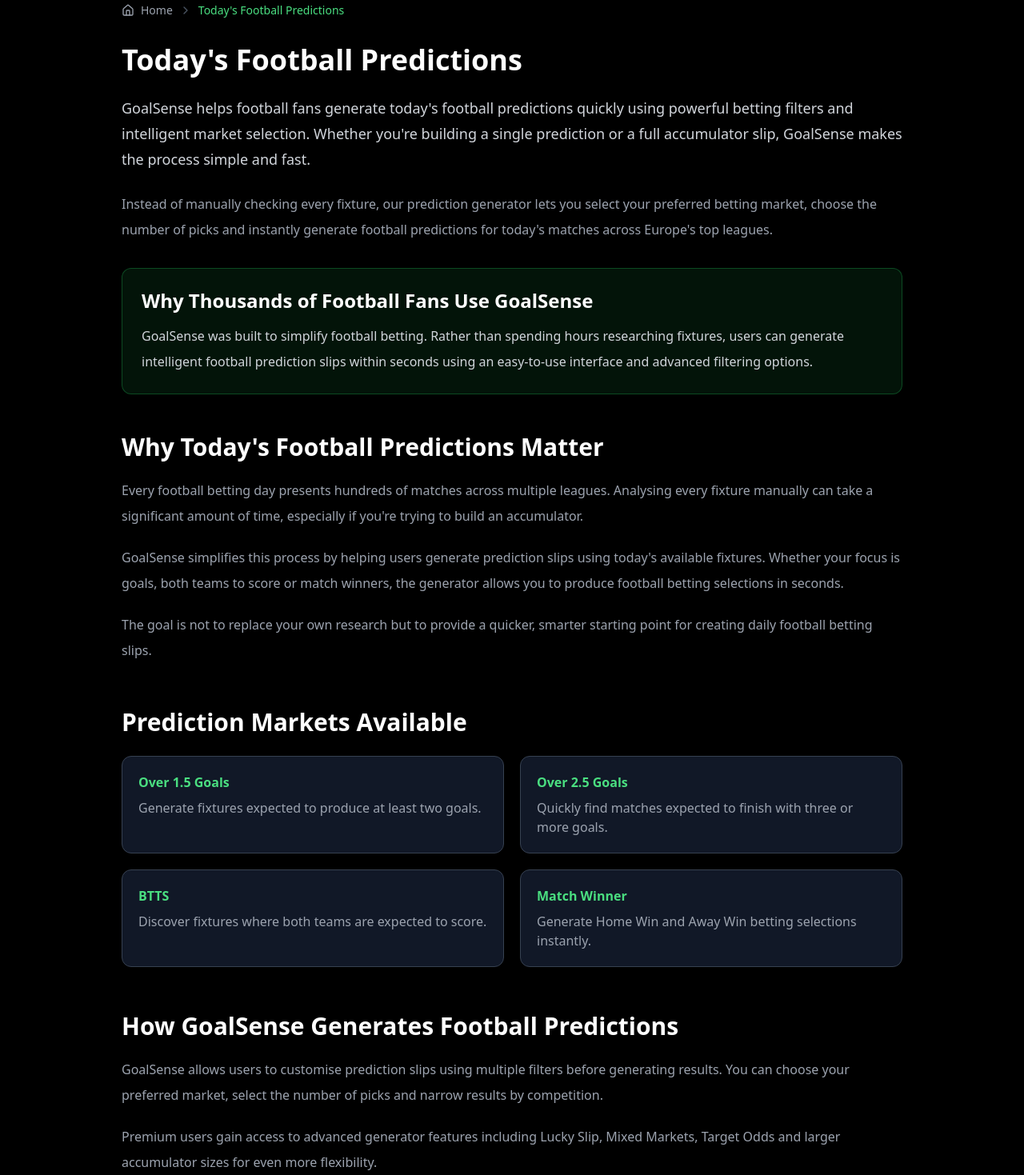
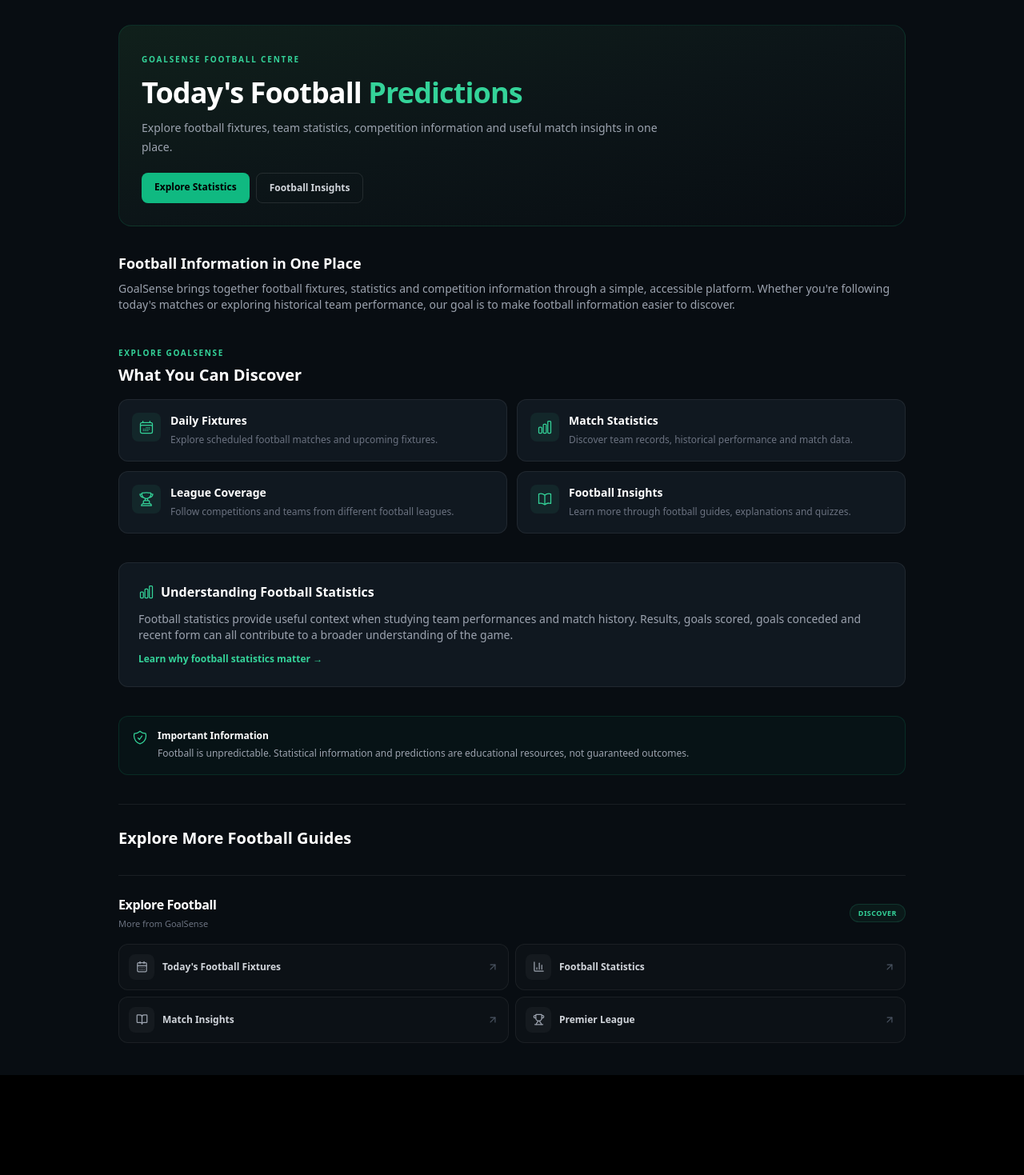
Before and after one commit to Jhondes/goalsense-app, a Next.js app: page /today-football-predictions in a window 1280 px wide. Shown: the part 61-1530 px from the top of the page at 80% size. After the commit the page ends 1405 px from the top, so only its background shows below. Built offline with nearby package versions, Linux system fonts and the light colour scheme; no server answers.

Commit message:
Redesign compact football predictions page

```diff
--- a/app/today-football-predictions/page.tsx
+++ b/app/today-football-predictions/page.tsx
@@ -1,31 +1,62 @@
+
 import type { Metadata } from "next";
 import Link from "next/link";
+import {
+  CalendarDaysIcon,
+  ChartBarIcon,
+  TrophyIcon,
+  BookOpenIcon,
+  ShieldCheckIcon,
+} from "@heroicons/react/24/outline";
+
 import PredictionLinks from "@/components/PredictionLinks";
 import BreadcrumbSchema from "@/components/BreadcrumbSchema";
 import ArticleSchema from "@/components/ArticleSchema";
 import Breadcrumb from "@/components/Breadcrumb";
 
-
-
 export const metadata: Metadata = {
-  title: "Today's Football Predictions & Accumulator Tips | GoalSense",
+  title: "Today's Football Predictions & Match Insights | GoalSense",
   description:
-    "Generate today's football predictions, accumulator tips, Over 2.5 Goals, BTTS and Match Winner selections instantly with GoalSense.",
+    "Explore today's football fixtures, team statistics, competition information and football insights with GoalSense.",
   keywords: [
-    "today football predictions",
-    "football predictions today",
-    "today football tips",
-    "today accumulator tips",
-    "football betting predictions",
-    "BTTS predictions today",
-    "over 2.5 predictions today",
-    "match winner predictions",
+    "today football fixtures",
+    "football statistics today",
+    "football match insights",
+    "today football matches",
+    "football competitions",
     "GoalSense",
   ],
   alternates: {
     canonical: "https://goalsense.live/today-football-predictions",
   },
 };
+
+const features = [
+  {
+    icon: CalendarDaysIcon,
+    title: "Daily Fixtures",
+    description:
+      "Explore scheduled football matches and upcoming fixtures.",
+  },
+  {
+    icon: ChartBarIcon,
+    title: "Match Statistics",
+    description:
+      "Discover team records, historical performance and match data.",
+  },
+  {
+    icon: TrophyIcon,
+    title: "League Coverage",
+    description:
+      "Follow competitions and teams from different football leagues.",
+  },
+  {
+    icon: BookOpenIcon,
+    title: "Football Insights",
+    description:
+      "Learn more through football guides, explanations and quizzes.",
+  },
+];
 
 export default function TodayFootballPredictions() {
   return (
@@ -45,192 +76,166 @@ export default function TodayFootballPredictions() {
 
       <ArticleSchema
         headline="Today's Football Predictions"
-  description="Generate today's football predictions, accumulator tips, Over 2.5 Goals, BTTS and Match Winner selections instantly with GoalSense."
+        description="Explore football fixtures, statistics, competition information and match insights with GoalSense."
         url="https://goalsense.live/today-football-predictions"
         datePublished="2026-07-30"
         dateModified="2026-07-30"
       />
 
-      <main className="max-w-5xl mx-auto px-6 py-16">
+      <main className="min-h-screen bg-[#080d12] text-white">
 
+        <div className="mx-auto max-w-5xl px-5 py-7 sm:py-10">
+
+          {/* Breadcrumb */}
           <Breadcrumb
             items={[
-    {
-      name: "Home",
-      href: "/",
-    },
-    {
-      name: "Today's Football Predictions",
-    },
+              { name: "Home", href: "/" },
+              { name: "Today's Football Predictions" },
             ]}
           />
 
-      <h1 className="text-4xl font-bold mb-6">
-        Today's Football Predictions
+          {/* HERO */}
+          <section className="mb-8 mt-6 rounded-2xl border border-emerald-500/15 bg-gradient-to-br from-[#10201b] via-[#0c1518] to-[#080d12] p-5 sm:p-7">
+
+            <span className="text-[10px] font-bold uppercase tracking-[0.18em] text-emerald-400">
+              GOALSENSE FOOTBALL CENTRE
+            </span>
+
+            <h1 className="mt-3 text-2xl font-extrabold tracking-tight sm:text-3xl md:text-4xl">
+              Today's Football{" "}
+              <span className="text-emerald-400">Predictions</span>
             </h1>
 
-      <p className="text-lg text-gray-300 leading-8 mb-6">
-        GoalSense helps football fans generate today's football predictions
-        quickly using powerful betting filters and intelligent market
-        selection. Whether you're building a single prediction or a full
-        accumulator slip, GoalSense makes the process simple and fast.
+            <p className="mt-3 max-w-2xl text-sm leading-6 text-gray-400">
+              Explore football fixtures, team statistics, competition
+              information and useful match insights in one place.
             </p>
 
-      <p className="text-gray-400 leading-8 mb-8">
-        Instead of manually checking every fixture, our prediction generator
-        lets you select your preferred betting market, choose the number of
-        picks and instantly generate football predictions for today's matches
-        across Europe's top leagues.
-      </p>
+            <div className="mt-5 flex flex-wrap gap-2">
+              <Link
+                href="/insights/football-statistics"
+                className="rounded-lg bg-emerald-500 px-4 py-2.5 text-xs font-bold text-black transition hover:bg-emerald-400"
+              >
+                Explore Statistics
+              </Link>
 
-      <div className="rounded-xl border border-green-500/30 bg-green-500/10 p-6 mb-12">
-        <h2 className="text-2xl font-semibold text-white mb-3">
-          Why Thousands of Football Fans Use GoalSense
+              <Link
+                href="/insights"
+                className="rounded-lg border border-white/10 px-4 py-2.5 text-xs font-semibold text-gray-300 transition hover:border-emerald-400/30 hover:text-emerald-400"
+              >
+                Football Insights
+              </Link>
+            </div>
+          </section>
+
+          {/* INTRODUCTION */}
+          <section className="mb-9">
+            <h2 className="mb-2 text-lg font-bold text-white">
+              Football Information in One Place
             </h2>
 
-        <p className="text-gray-300 leading-8">
-          GoalSense was built to simplify football betting. Rather than spending
-          hours researching fixtures, users can generate intelligent football
-          prediction slips within seconds using an easy-to-use interface and
-          advanced filtering options.
+            <p className="text-xs leading-6 text-gray-400 sm:text-sm">
+              GoalSense brings together football fixtures, statistics and
+              competition information through a simple, accessible
+              platform. Whether you're following today's matches or
+              exploring historical team performance, our goal is to make
+              football information easier to discover.
+            </p>
+          </section>
+
+          {/* FEATURES */}
+          <section className="mb-9">
+            <div className="mb-4">
+              <span className="text-[10px] font-bold uppercase tracking-[0.16em] text-emerald-400">
+                Explore GoalSense
+              </span>
+
+              <h2 className="mt-1 text-xl font-extrabold">
+                What You Can Discover
+              </h2>
+            </div>
+
+            <div className="grid grid-cols-1 gap-3 sm:grid-cols-2">
+              {features.map((feature) => {
+                const Icon = feature.icon;
+
+                return (
+                  <div
+                    key={feature.title}
+                    className="flex items-start gap-3 rounded-xl border border-white/[0.07] bg-[#101820] p-4 transition hover:border-emerald-400/25"
+                  >
+                    <div className="flex h-9 w-9 shrink-0 items-center justify-center rounded-lg bg-emerald-400/[0.08]">
+                      <Icon className="h-5 w-5 text-emerald-400" />
+                    </div>
+
+                    <div>
+                      <h3 className="text-sm font-bold text-white">
+                        {feature.title}
+                      </h3>
+
+                      <p className="mt-1 text-xs leading-5 text-gray-500">
+                        {feature.description}
                       </p>
                     </div>
+                  </div>
+                );
+              })}
+            </div>
+          </section>
 
-      <h2 className="text-3xl font-bold mt-12 mb-5">
-        Why Today's Football Predictions Matter
+          {/* FOOTBALL ANALYSIS */}
+          <section className="mb-9 rounded-xl border border-white/[0.07] bg-[#101820] p-5 sm:p-6">
+
+            <div className="flex items-center gap-2">
+              <ChartBarIcon className="h-5 w-5 text-emerald-400" />
+
+              <h2 className="text-base font-bold text-white">
+                Understanding Football Statistics
               </h2>
-
-      <p className="text-gray-400 leading-8 mb-5">
-        Every football betting day presents hundreds of matches across multiple
-        leagues. Analysing every fixture manually can take a significant amount
-        of time, especially if you're trying to build an accumulator.
-      </p>
-
-      <p className="text-gray-400 leading-8 mb-5">
-        GoalSense simplifies this process by helping users generate prediction
-        slips using today's available fixtures. Whether your focus is goals,
-        both teams to score or match winners, the generator allows you to
-        produce football betting selections in seconds.
-      </p>
-
-      <p className="text-gray-400 leading-8">
-        The goal is not to replace your own research but to provide a quicker,
-        smarter starting point for creating daily football betting slips.
-      </p>
-
-      <h2 className="text-3xl font-bold mt-14 mb-6">
-        Prediction Markets Available
-      </h2>
-
-      <div className="grid gap-5 md:grid-cols-2">
-
-        <div className="rounded-xl border border-gray-700 bg-gray-900 p-5">
-          <h3 className="font-semibold text-green-400 mb-2">
-            Over 1.5 Goals
-          </h3>
-
-          <p className="text-gray-400">
-            Generate fixtures expected to produce at least two goals.
-          </p>
             </div>
 
-        <div className="rounded-xl border border-gray-700 bg-gray-900 p-5">
-          <h3 className="font-semibold text-green-400 mb-2">
-            Over 2.5 Goals
-          </h3>
-
-          <p className="text-gray-400">
-            Quickly find matches expected to finish with three or more goals.
-          </p>
-        </div>
-
-        <div className="rounded-xl border border-gray-700 bg-gray-900 p-5">
-          <h3 className="font-semibold text-green-400 mb-2">
-            BTTS
-          </h3>
-
-          <p className="text-gray-400">
-            Discover fixtures where both teams are expected to score.
-          </p>
-        </div>
-
-        <div className="rounded-xl border border-gray-700 bg-gray-900 p-5">
-          <h3 className="font-semibold text-green-400 mb-2">
-            Match Winner
-          </h3>
-
-          <p className="text-gray-400">
-            Generate Home Win and Away Win betting selections instantly.
-          </p>
-        </div>
-
-      </div>
-
-      <h2 className="text-3xl font-bold mt-14 mb-5">
-        How GoalSense Generates Football Predictions
-      </h2>
-
-      <p className="text-gray-400 leading-8 mb-5">
-        GoalSense allows users to customise prediction slips using multiple
-        filters before generating results. You can choose your preferred market,
-        select the number of picks and narrow results by competition.
-      </p>
-
-      <p className="text-gray-400 leading-8 mb-5">
-        Premium users gain access to advanced generator features including Lucky
-        Slip, Mixed Markets, Target Odds and larger accumulator sizes for even
-        more flexibility.
-      </p>
-
-      <p className="text-gray-400 leading-8">
-        Once your selections are generated, you can regenerate the slip while
-        keeping your favourite locked picks, making it easy to experiment with
-        different combinations.
-      </p>
-
-      <h2 className="text-3xl font-bold mt-14 mb-5">
-        Tips Before Building Your Football Accumulator
-      </h2>
-
-      <ul className="space-y-3 list-disc pl-6 text-gray-300 leading-8">
-        <li>Focus on leagues you know well.</li>
-        <li>Don't overload your accumulator with too many selections.</li>
-        <li>Compare bookmaker odds before placing a bet.</li>
-        <li>Use Over 1.5 markets for safer accumulators.</li>
-        <li>Lock your strongest picks before regenerating your slip.</li>
-        <li>Always gamble responsibly.</li>
-      </ul>
-
-      <div className="mt-16 rounded-xl border border-green-500/30 bg-gradient-to-r from-green-500/10 to-emerald-500/10 p-8 text-center">
-
-        <h2 className="text-3xl font-bold mb-4">
-          Generate Today's Football Predictions
-        </h2>
-
-        <p className="text-gray-300 mb-6 max-w-2xl mx-auto">
-          Ready to build your next accumulator? Use GoalSense to generate
-          football predictions for today's matches in seconds.
+            <p className="mt-3 text-xs leading-6 text-gray-400 sm:text-sm">
+              Football statistics provide useful context when studying
+              team performances and match history. Results, goals scored,
+              goals conceded and recent form can all contribute to a
+              broader understanding of the game.
             </p>
 
             <Link
-          href="/"
-          className="inline-block rounded-lg bg-green-600 px-8 py-3 font-semibold hover:bg-green-500 transition"
+              href="/insights/articles/why-football-statistics-matter"
+              className="mt-3 inline-flex text-xs font-semibold text-emerald-400 transition hover:text-emerald-300"
             >
-          Generate Predictions
+              Learn why football statistics matter →
             </Link>
+          </section>
 
+          {/* RESPONSIBLE INFORMATION */}
+          <section className="mb-9 flex items-start gap-3 rounded-xl border border-emerald-500/15 bg-emerald-500/[0.04] p-4">
+            <ShieldCheckIcon className="h-5 w-5 shrink-0 text-emerald-400" />
+
+            <div>
+              <h2 className="text-xs font-bold text-white">
+                Important Information
+              </h2>
+
+              <p className="mt-1 text-xs leading-5 text-gray-400">
+                Football is unpredictable. Statistical information and
+                predictions are educational resources, not guaranteed
+                outcomes.
+              </p>
             </div>
+          </section>
 
-      <section className="mt-20">
-
-        <h2 className="text-3xl font-bold mb-6">
-          Explore More Football Prediction Guides
+          {/* MORE FOOTBALL CONTENT */}
+          <section className="border-t border-white/[0.07] pt-7">
+            <h2 className="mb-4 text-xl font-extrabold">
+              Explore More Football Guides
             </h2>
 
             <PredictionLinks />
-
           </section>
 
+        </div>
       </main>
     </>
   );
```
Lines whose indentation alone changed are shown as unchanged.
